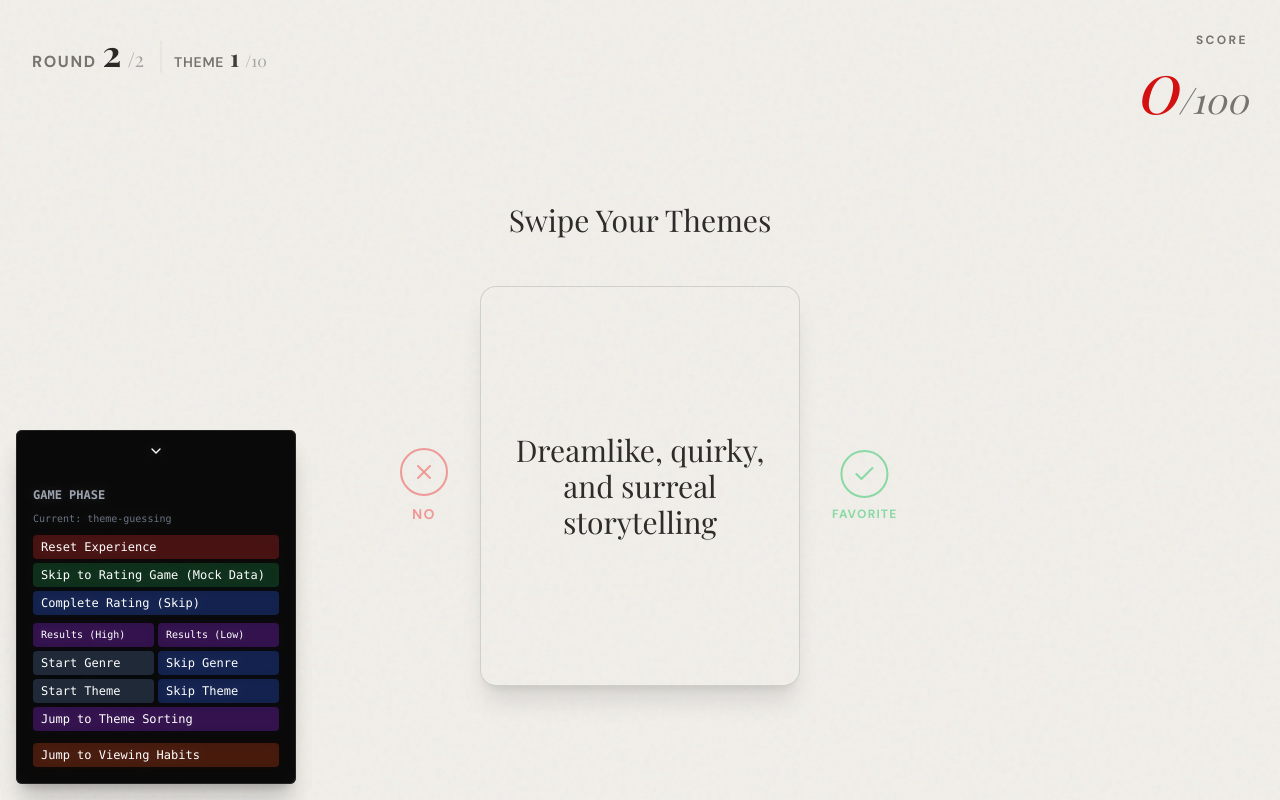
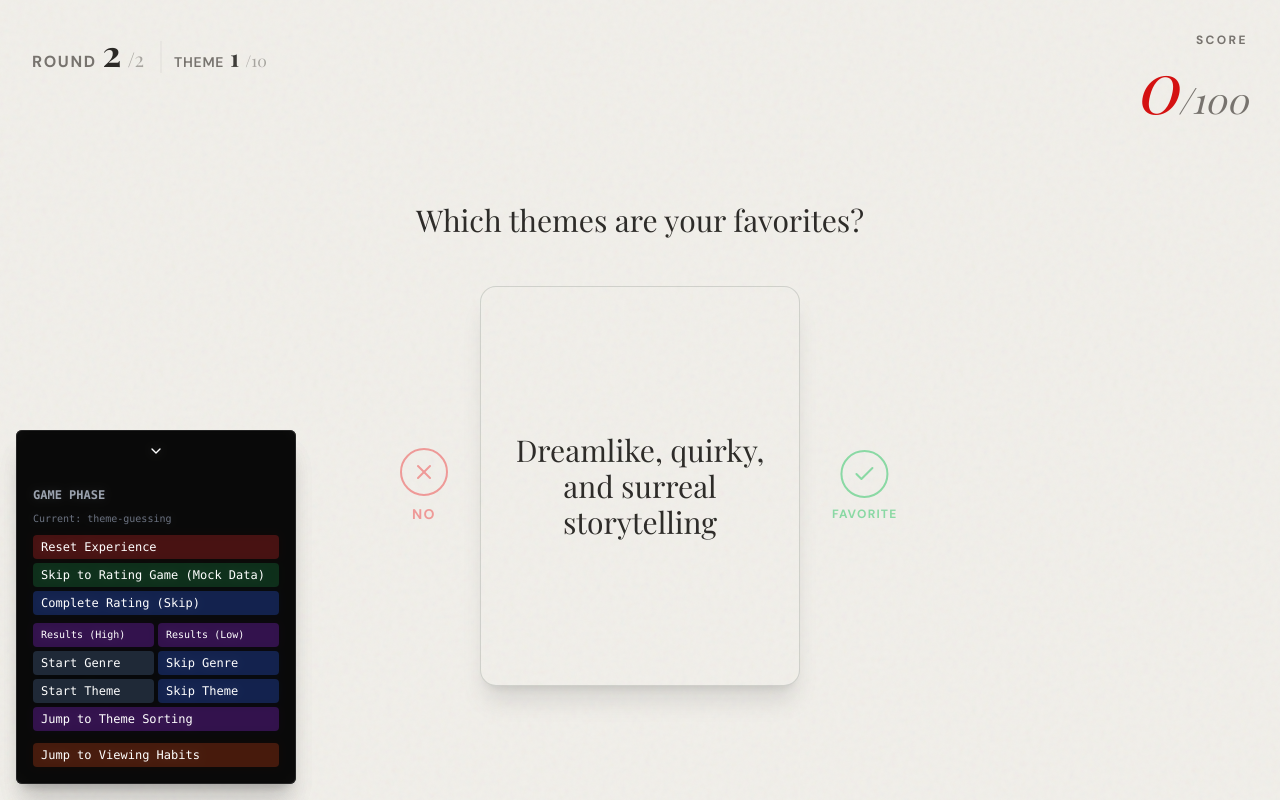
Before and after one commit to bcaglaraydin/letterboxd-analysis, a Next.js app in the folder frontend/: page / in a window 1280 px wide. Both pictures are taken after a click on the button "Jump to Theme Sorting". Built offline with nearby package versions, Linux system fonts and the light colour scheme; a web font is replaced by a local one.

Commit message:
feat: update some text copies

```diff
--- a/frontend/components/game/genre/ranking/GenreRankingGame.tsx
+++ b/frontend/components/game/genre/ranking/GenreRankingGame.tsx
@@ -126,7 +126,7 @@ export function GenreRankingGame({ onGameComplete }: GenreRankingGameProps) {
                     initial={{ opacity: 0, y: 10 }}
                     animate={{ opacity: 1, y: 0 }}
                   >
-                    Rank Your Genres
+                    How would you rank your genres?
                   </motion.h2>
                   <motion.div
                     className="flex items-center justify-center gap-2 text-muted-foreground mt-2"
--- a/frontend/components/game/theme/sorting/ThemeSortingMinigame.tsx
+++ b/frontend/components/game/theme/sorting/ThemeSortingMinigame.tsx
@@ -145,7 +145,9 @@ export function ThemeSortingMinigame() {
           />
 
           <div className="text-center mb-8 sm:mb-12 z-10">
-            <h2 className="text-2xl sm:text-3xl font-serif text-foreground">Swipe Your Themes</h2>
+            <h2 className="text-2xl sm:text-3xl font-serif text-foreground">
+              Which themes are your favorites?
+            </h2>
           </div>
 
           <div className="relative w-full max-w-[320px] h-[400px] flex items-center justify-center">
--- a/frontend/lib/content.ts
+++ b/frontend/lib/content.ts
@@ -14,7 +14,7 @@ export const GAME_TEXT = {
     },
   },
   THEME_EXPERIENCE: {
-    PROMPT: 'These themes describe a movie from your library.',
+    PROMPT: 'Which movie from your library has these themes?',
     INPUT_PLACEHOLDER: 'Type the movie title…',
     SUBMIT: 'Submit',
     REVEAL_LABEL: 'The movie was',
```
